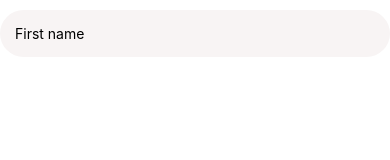
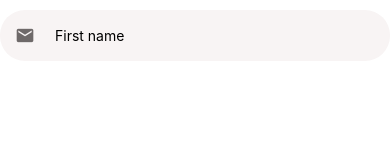
Before and after one commit to zahid2022skipq/ecommerceapp, a React Native app: screen / in a window 390 px wide. Shown: the top 160 px of the page. Built offline with nearby package versions, Linux system fonts and the light colour scheme.

Commit message:
adding external placeholder

```diff
--- a/App.js
+++ b/App.js
@@ -20,7 +20,7 @@ export default function App() {
   const [fisrtName, setFirstName] = useState("");
   return (
     <Screen>
-      <AppTextInput placeholder="First name" />
+      <AppTextInput placeholder="First name" icon="email" />
     </Screen>
   );
 }
--- a/app/components/AppTextInput.js
+++ b/app/components/AppTextInput.js
@@ -7,7 +7,14 @@ import { colors } from "../config/colors";
 function AppTextInput({ icon, ...otherprops }) {
   return (
     <View style={styles.container}>
-      {icon && <MaterialCommunityIcons name={icon} />}
+      {icon && (
+        <MaterialCommunityIcons
+          name={icon}
+          size={20}
+          color={colors.mediumGray}
+          style={styles.icon}
+        />
+      )}
       <TextInput {...otherprops} />
     </View>
   );
@@ -21,6 +28,9 @@ const styles = StyleSheet.create({
     width: "100%",
     marginVertical: 10,
   },
+  icon: {
+    marginRight: 20,
+  },
   inputText: {
     fontSize: 18,
     fontFamily: Platform.OS === "android" ? "Roboto" : "Avenir",
```
